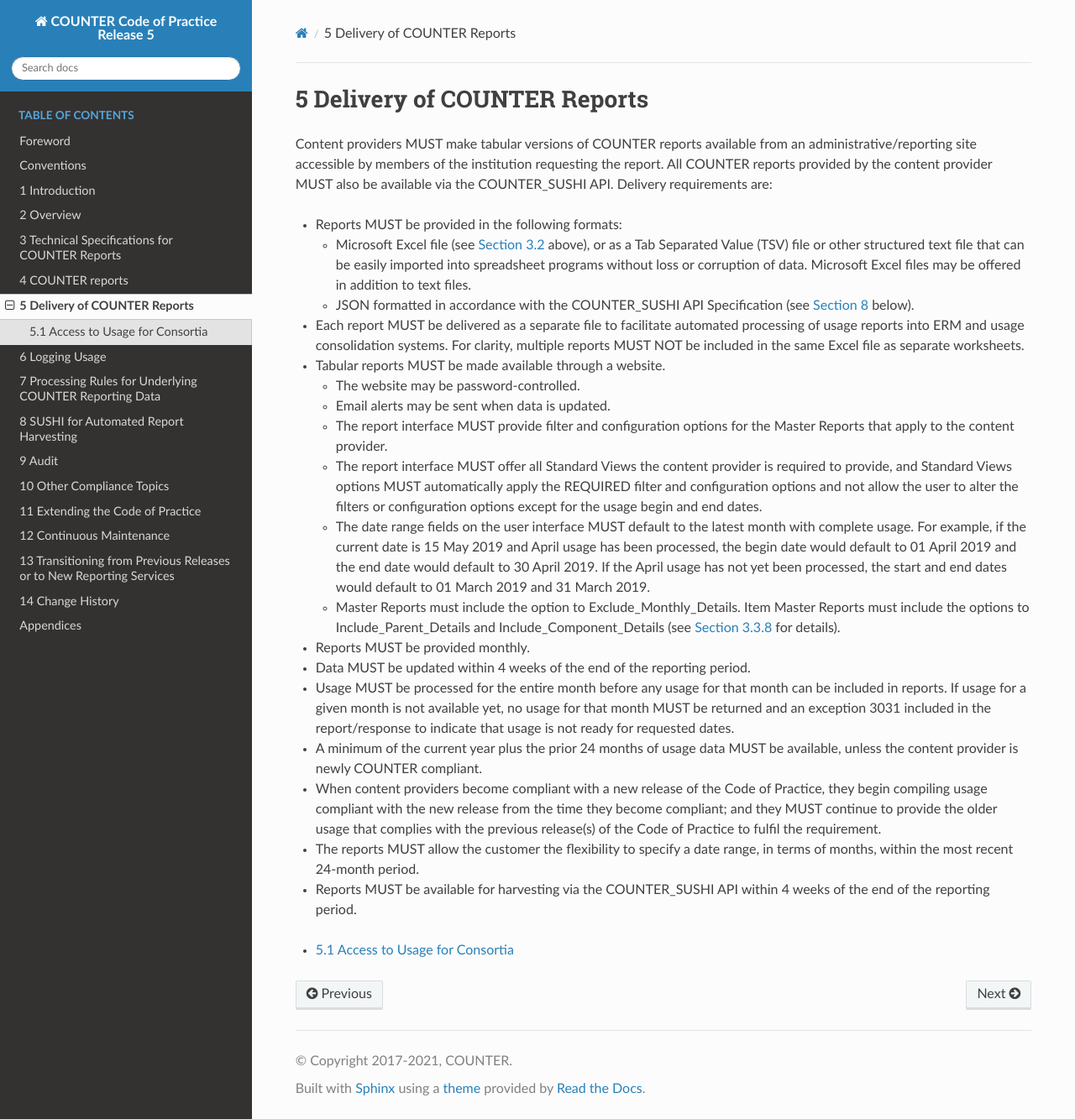
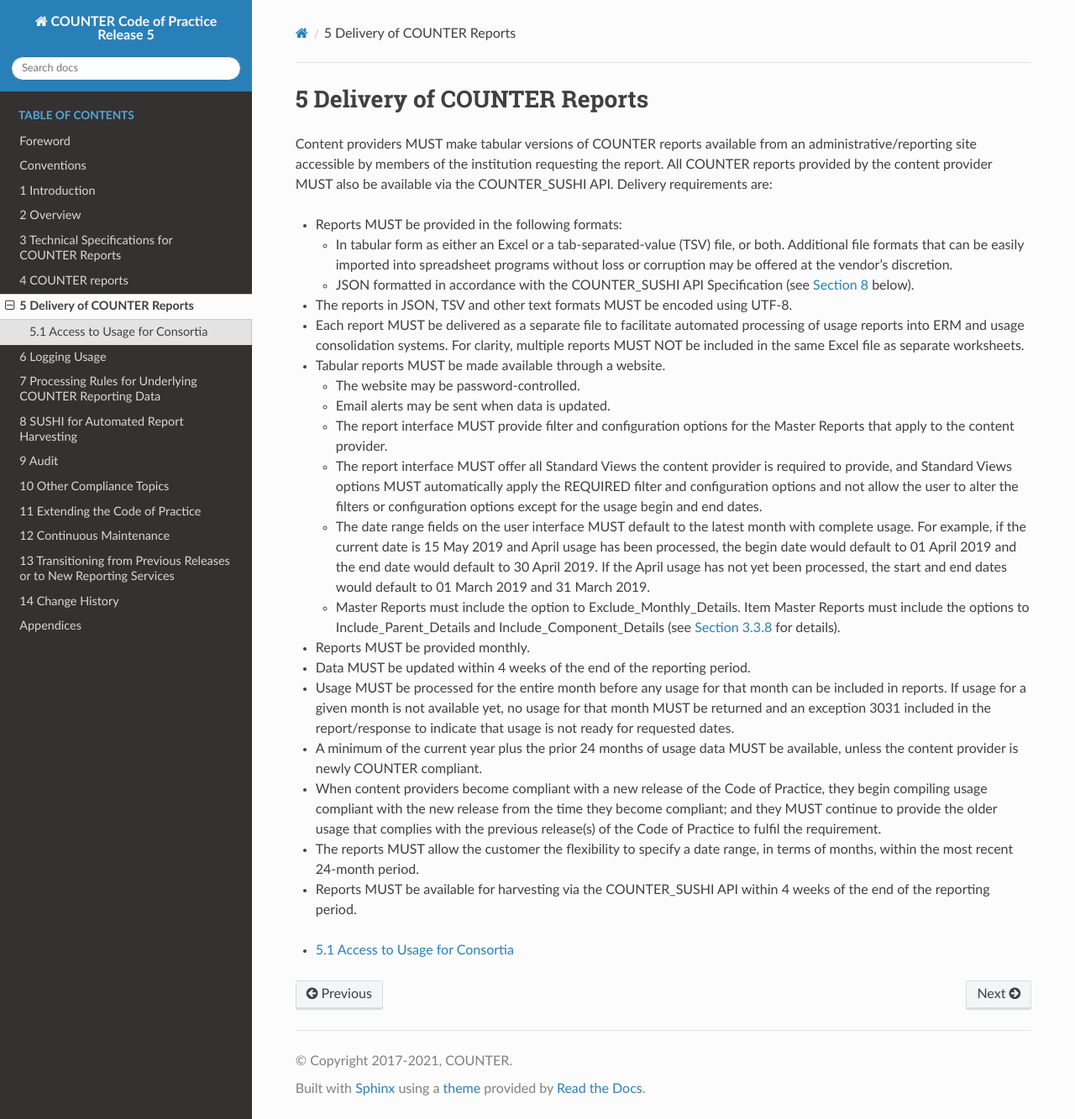
Before and after one commit to Project-Counter/cop5, a Sphinx documentation site: the page built from source/05-delivery/index.rst, in a window 1280 px wide and 1333 px high. Shown: the whole window at 84% size. Built offline with Sphinx 7.4.7 and the Read the Docs theme 2.0.0, drawn with Linux system fonts in a browser that asks for light colours.

Commit message:
Clarify required file formats for tabular reports

```diff
--- a/source/03-specifications/02-formats-for-counter-reports.rst
+++ b/source/03-specifications/02-formats-for-counter-reports.rst
@@ -7,7 +7,7 @@
 Formats for COUNTER Reports
 ---------------------------
 
-R5 reports can be delivered in tabular form or as machine-readable data (JSON) via the COUNTER_SUSHI API. The tabular form MUST be either Excel or a tab-separated-value (TSV) file. The reports in JSON and TSV format MUST be encoded using UTF-8. The JSON format MUST comply with the COUNTER_SUSHI API Specification (see :numref:`sushi` below).
+R5 reports can be delivered in tabular form, or as machine-readable data (JSON) via the COUNTER_SUSHI API. The tabular form MUST be provided as either an Excel or a tab-separated-value (TSV) file, or both. Additional file formats that can be easily imported into spreadsheet programs without loss or corruption may be offered at the vendor's discretion. The reports in JSON, TSV and other text formats MUST be encoded using UTF-8. The JSON format MUST comply with the COUNTER_SUSHI API Specification (see :numref:`sushi` below).
 
 All COUNTER reports have the same layout and structure. Figure 3.b (below) provides an example of the “Journal Requests (Excluding OA_Gold)” Standard View. Figure 3.c (below) shows the layout for tabular reports, which will be the focus of the discussions throughout this document. Note that the COUNTER_SUSHI API Specification includes the same elements with the same or similar names; therefore, understanding the tabular reports translates to an understanding of what is REQUIRED in reports retrieved via the COUNTER_SUSHI API.
 
--- a/source/05-delivery/index.rst
+++ b/source/05-delivery/index.rst
@@ -11,9 +11,10 @@ Content providers MUST make tabular versions of COUNTER reports available from a
 
 * Reports MUST be provided in the following formats:
 
-  * Microsoft Excel file (see :numref:`formats` above), or as a Tab Separated Value (TSV) file or other structured text file that can be easily imported into spreadsheet programs without loss or corruption of data. Microsoft Excel files may be offered in addition to text files.
+  * In tabular form as either an Excel or a tab-separated-value (TSV) file, or both. Additional file formats that can be easily imported into spreadsheet programs without loss or corruption may be offered at the vendor's discretion.
   * JSON formatted in accordance with the COUNTER_SUSHI API Specification (see :numref:`sushi` below).
 
+* The reports in JSON, TSV and other text formats MUST be encoded using UTF-8.
 * Each report MUST be delivered as a separate file to facilitate automated processing of usage reports into ERM and usage consolidation systems. For clarity, multiple reports MUST NOT be included in the same Excel file as separate worksheets.
 * Tabular reports MUST be made available through a website.
 
```
